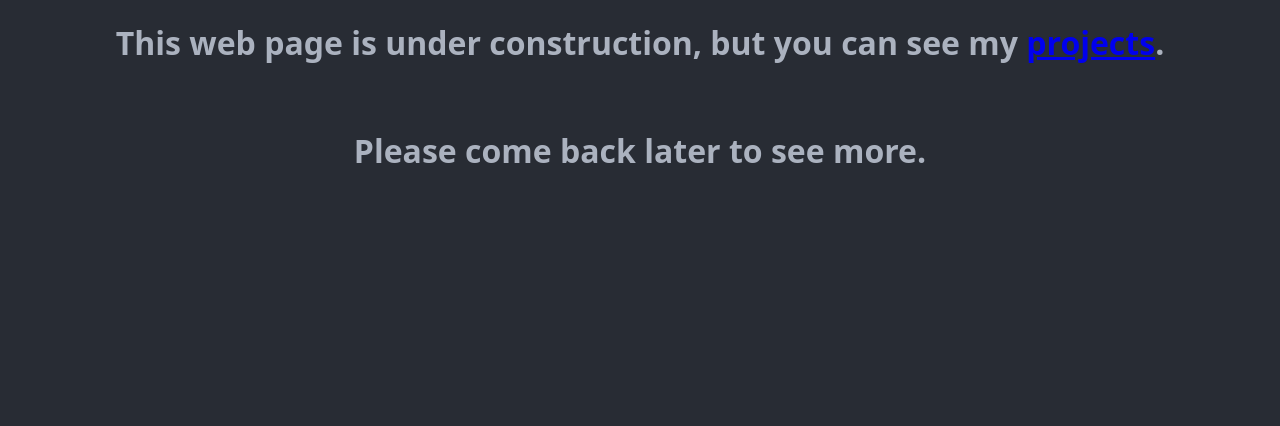
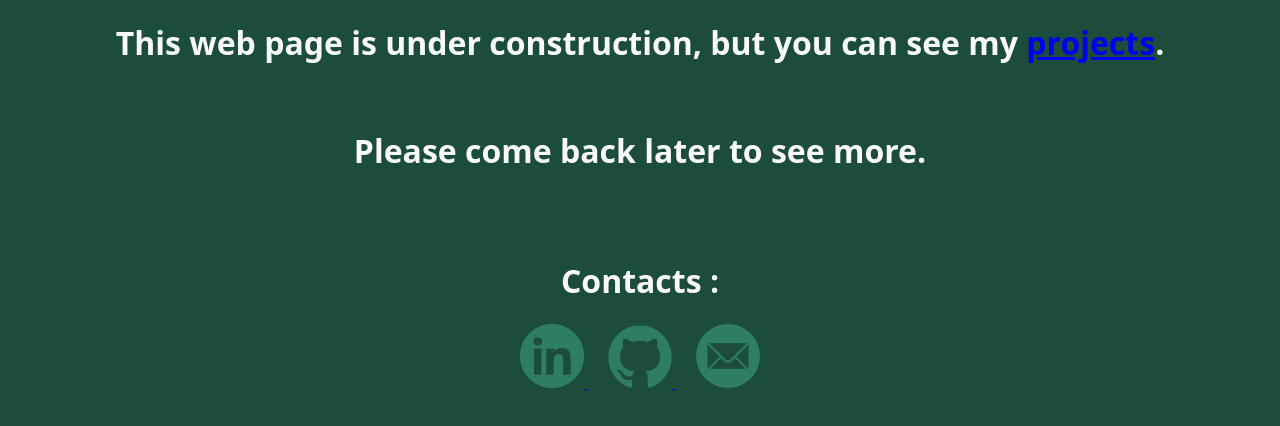
Before and after one commit to RyuTatsukiSama/RyuTatsukiSama.github.io, a plain HTML site: page index.html in a window 1280 px wide. Drawn offline with Linux system fonts and the light colour scheme.

Commit message:
add contact to home page

```diff
--- a/index.css
+++ b/index.css
@@ -1,10 +1,20 @@
 body {
-  background-color: #282c34;
+  background-color: #1C4D3A;
   font-family: system-ui, -apple-system, BlinkMacSystemFont, "Segoe UI", Roboto,
     Oxygen, Ubuntu, Cantarell, "Open Sans", "Helvetica Neue", sans-serif;
+  width: auto;
+  height: auto;
 }
 
 h1 {
   text-align: center;
-  color: #abb2bf;
+  color: #F9FAF8;
 }
+
+.contact {
+  text-align: center;
+}
+
+.logoContact {
+  padding: 10px;
+}
--- a/index.html
+++ b/index.html
@@ -13,5 +13,34 @@
     </h1>
     <br />
     <h1>Please come back later to see more.</h1>
+    <br />
+    <br />
+
+    <h1>Contacts :</h1>
+    <div class="contact">
+      <!--Linkedin-->
+      <a
+        class="logoContact"
+        href="https://www.linkedin.com/in/dorian-ribault-42250a2b3"
+      >
+        <img
+          src="Resources/Contact/linkedin.png"
+          alt="Linkedin Logo"
+          width="64"
+        />
+      </a>
+
+      <!--Github-->
+
+      <a class="logoContact" href="https://github.com/RyuTatsukiSama">
+        <img src="Resources/Contact/Github.png" alt="Github Logo" width="64" />
+      </a>
+
+      <!--Mail-->
+
+      <a class="logoContact" href="mailto:dorianribault@gmail.com">
+        <img src="Resources/Contact/LogoMail.png" alt="mail Logo" width="64" />
+      </a>
+    </div>
   </body>
 </html>
```
Also changed, not shown: Resources/Contact/Github.png (added), Resources/Contact/LogoMail.png (added), Resources/Contact/linkedin.png (added).
